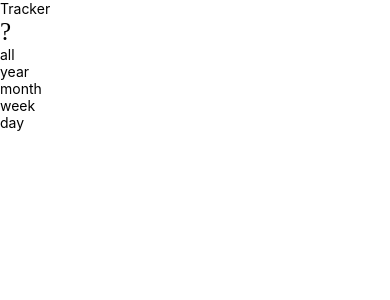
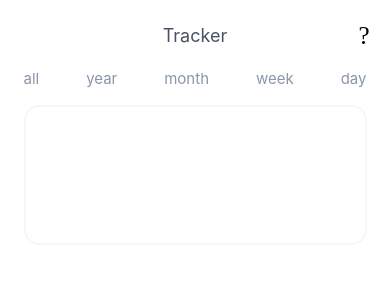
Before and after one commit to YinhuC/Crypto-tracker, a React Native app: screen / in a window 390 px wide. Shown: the top 300 px of the page. Built offline with nearby package versions, Linux system fonts and the light colour scheme; no server answers.

Commit message:
Setup for graphs

```diff
--- a/app/screens/LandingPage/index.js
+++ b/app/screens/LandingPage/index.js
@@ -1,12 +1,16 @@
 import React from "react";
-import { StyleSheet, Text, View, SafeAreaView } from "react-native";
+import { StyleSheet, View, SafeAreaView } from "react-native";
 import GlobalStyles from "../../../GlobalStyles";
 import { Ionicons } from "@expo/vector-icons";
+
 import {
   OuterContainer,
   HeaderContainer,
   DateContainer,
   DateText,
+  HeaderText,
+  CryptoComponent,
+  MainContainer,
 } from "./style";
 
 class LandingPage extends React.Component {
@@ -30,12 +34,28 @@ class LandingPage extends React.Component {
 
   render() {
     const handlePress = () => console.log("Text Pressed");
-
+    const data = [
+      50,
+      10,
+      40,
+      95,
+      -4,
+      -24,
+      85,
+      91,
+      35,
+      53,
+      -53,
+      24,
+      50,
+      -20,
+      -80,
+    ];
     return (
       <SafeAreaView style={GlobalStyles.adroidSafeArea}>
         <OuterContainer>
           <HeaderContainer>
-            <Text>Tracker</Text>
+            <HeaderText>Tracker</HeaderText>
             <Ionicons
               onPress={handlePress}
               name="ios-search"
@@ -53,8 +73,9 @@ class LandingPage extends React.Component {
             <DateText onPress={handlePress}>day</DateText>
           </DateContainer>
         </OuterContainer>
-
-        <View style={styles.mainContainer}></View>
+        <MainContainer>
+          <CryptoComponent></CryptoComponent>
+        </MainContainer>
       </SafeAreaView>
     );
   }
@@ -63,5 +84,8 @@ class LandingPage extends React.Component {
 export default LandingPage;
 
 const styles = StyleSheet.create({
-  mainContainer: {},
+  searchIcon: {
+    position: "absolute",
+    right: "5.26%",
+  },
 });
--- a/app/screens/LandingPage/style.js
+++ b/app/screens/LandingPage/style.js
@@ -1,36 +1,49 @@
-import styled from "styled-components";
-import { Text, View } from "react-native";
+import styled from "styled-components/native";
 
-export const OuterContainer = styled(View)`
+export const OuterContainer = styled.View`
   flex-direction: column;
 `;
 
-export const HeaderContainer = styled(View)`
+export const HeaderContainer = styled.View`
   align-items: center;
-  justify-content: space-around;
+  justify-content: center;
   flex-direction: row;
   margin-top: 3px;
   height: 65px;
-  margin-left: 28%;
 `;
 
-export const DateContainer = styled(View)`
+export const DateContainer = styled.View`
   align-items: center;
   justify-content: space-around;
   flex-direction: row;
 `;
 
-export const DateText = styled(Text)`
+export const DateText = styled.Text`
   color: #8a96aa;
   font-size: 15px;
   line-height: 21px;
 `;
 
-export const HeaderText = styled(Text)`
+export const HeaderText = styled.Text`
   font-size: 18px;
-  line-height: 21px;
+  line-height: 21.09px;
   display: flex;
   align-items: center;
   text-align: center;
   color: #495162;
 `;
+
+export const CryptoComponent = styled.View`
+  background: #ffffff;
+  border: 2px solid #f6f6f6;
+  border-radius: 15px;
+  width: 343px;
+  height: 140px;
+`;
+
+export const MainContainer = styled.View`
+  margin-top: 16px;
+  display: flex;
+  justify-content: center;
+  align-items: center;
+`;
--- a/package.json
+++ b/package.json
@@ -13,6 +13,7 @@
     "react": "16.13.1",
     "react-dom": "16.13.1",
     "react-native": "https://github.com/expo/react-native/archive/sdk-39.0.2.tar.gz",
+    "react-native-svg-charts": "^5.4.0",
     "react-native-web": "~0.13.12",
     "styled-components": "^5.2.0"
   },
```
Also changed, not shown: 1 other file (tests, documents, lock files or other folders).
